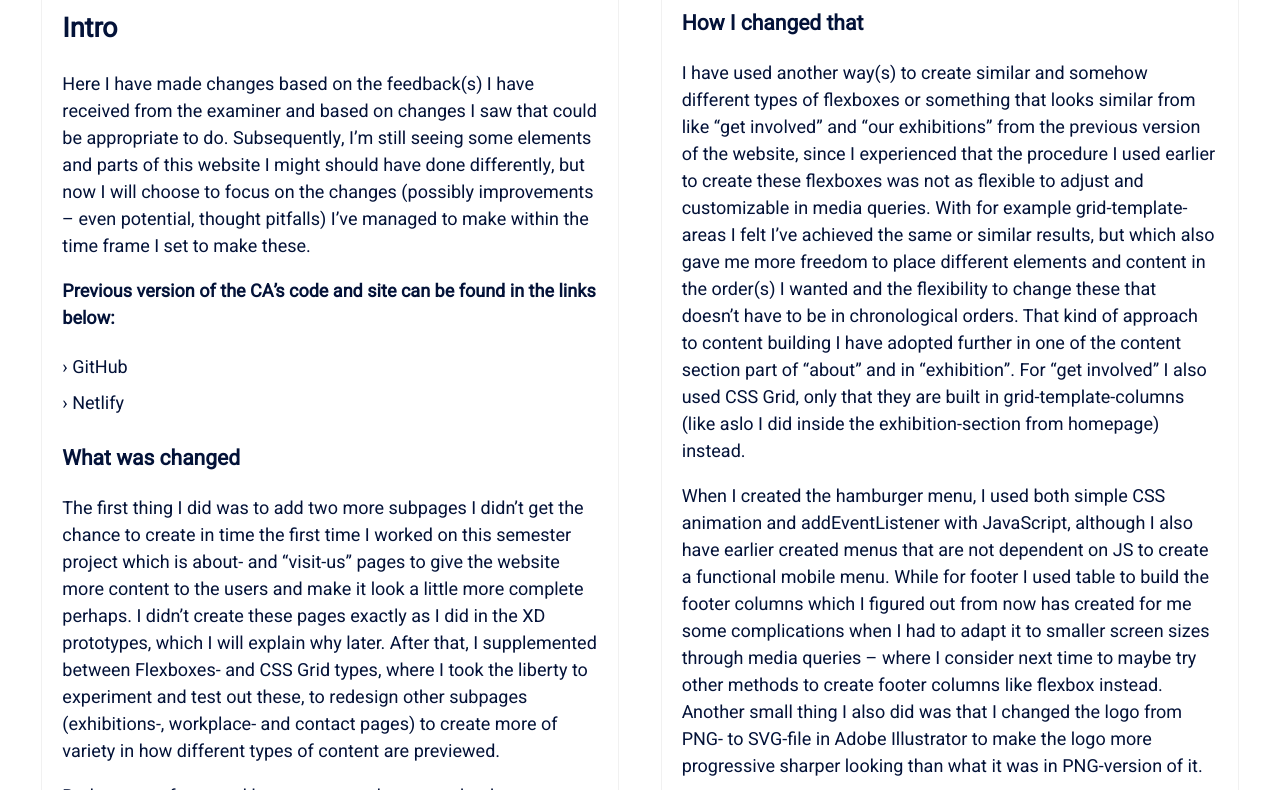
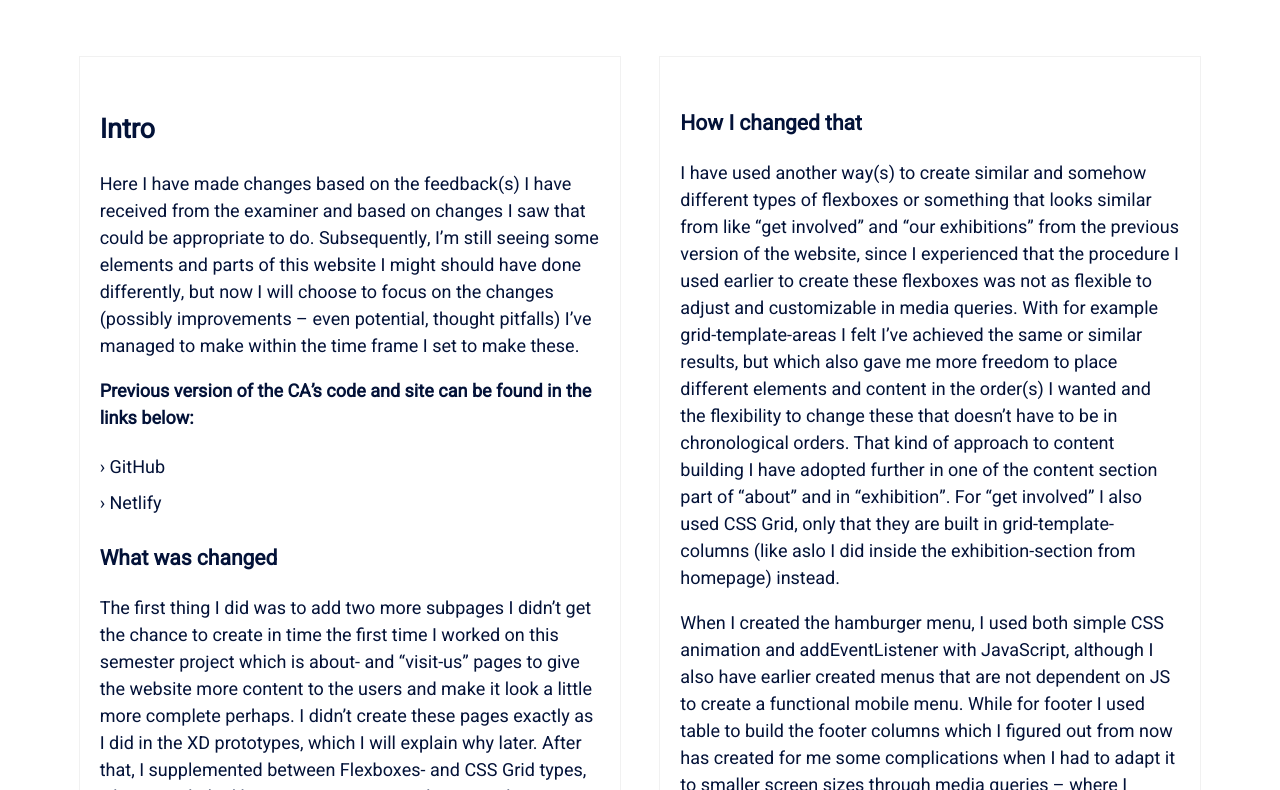
Before and after one commit to LunaDragon666/Monika-Lie-Portfolio-1, a plain HTML site: page pages/project1.html in a window 1280 px wide. Shown: the part 134-924 px from the top of the page. Drawn offline with Linux system fonts and the light colour scheme.

Commit message:
Update project1.html

```diff
--- a/pages/project1.html
+++ b/pages/project1.html
@@ -11,7 +11,7 @@
 <link href="https://fonts.googleapis.com/css2?family=Heebo&display=swap" rel="stylesheet">
 </head>
 <body>
-    <main class="container">
+    <main class="layout">
         <h1><a class="back-btn" href="../index.html">&#8249;</a> Community Science Museum<span class="dot">.</span></h1>
         <section class="row">
                 <article class="card">
```
